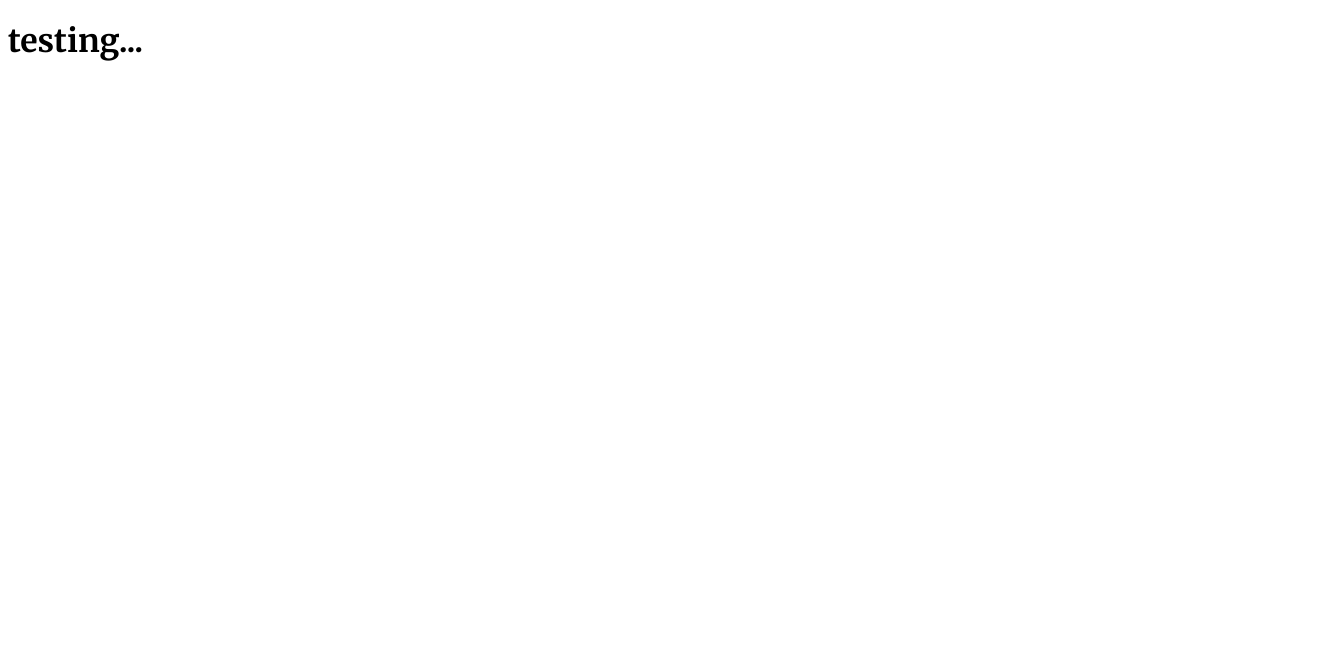
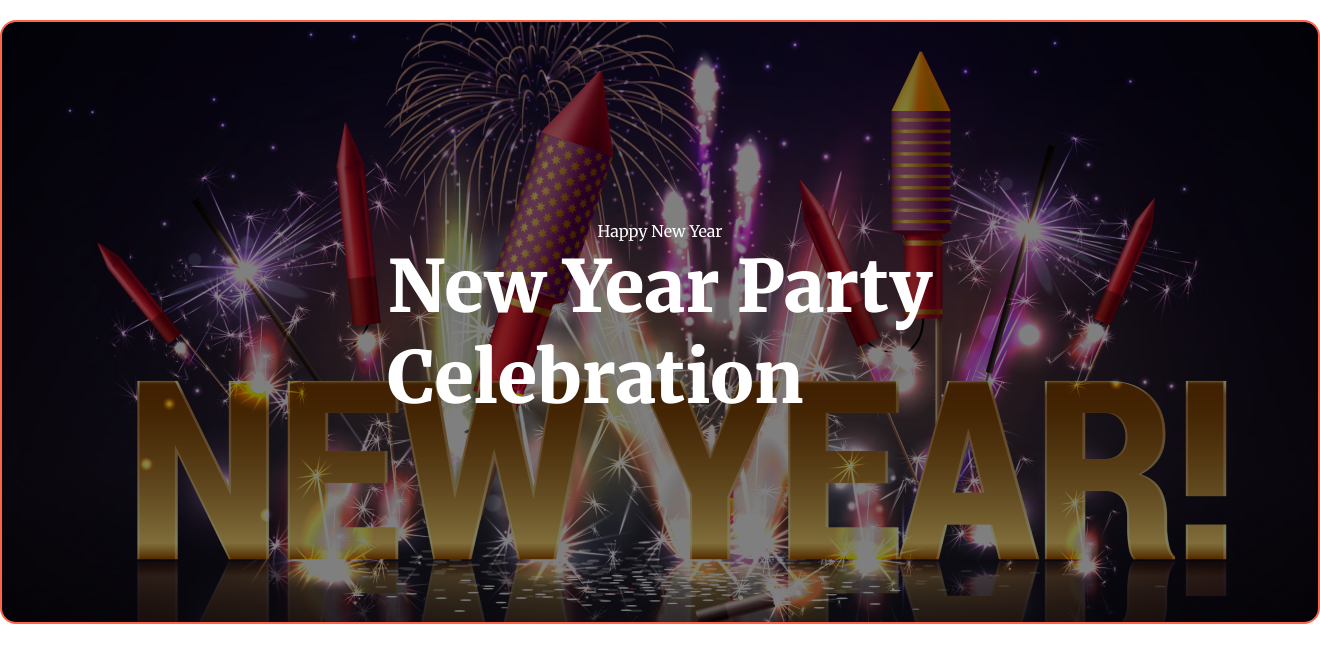
Before and after one commit to himel-minhaj/batch-9-assign-sl, a plain HTML site: page index.html in a window 1280 px wide. Shown: the whole page, 1320 px wide, since content can reach past the window. Drawn offline with Linux system fonts and the light colour scheme.

Commit message:
banner containt

```diff
--- a/index.html
+++ b/index.html
@@ -7,6 +7,16 @@
   <link rel="stylesheet" href="styles/styles.css">
 </head>
 <body>
-  <h1>testing...</h1>
+  <header class="banner-container">
+      <div class="banner-contant">
+        <p>Happy New Year</p>
+        <h1>New Year Party <br> Celebration</h1>
+      </div>
+  </header>
+
+
+
+  <main></main>
+  <footer></footer>
 </body>
 </html>
--- a/styles/styles.css
+++ b/styles/styles.css
@@ -1,5 +1,43 @@
 @import url('https://fonts.googleapis.com/css2?family=Merriweather:ital,wght@0,300;0,400;0,700;0,900;1,300;1,400;1,700;1,900&display=swap');
 
+
+*{
+box-sizing: border-box;
+margin: 0;
+padding: 0;
+}
 body {
   font-family: "Merriweather", serif;
 }
+ /* banner sectin style start here */
+
+.banner-container{
+
+width: 1320px;
+border: 2px solid tomato;
+min-height: 600px;
+margin: 0 auto;
+margin-top: 20px;
+border-radius: 16px;
+background-color: rgba(0, 0, 0, 0.5);
+background-blend-mode: overlay;
+background-image: url("../images/Banner\ Image.png");
+background-position: center;
+background-repeat: no-repeat; /* img choto hole bar bar na ashe*/
+background-size: cover;  /*jata img ta purata cover kora*/
+}
+
+.banner-contant p, h1{
+color: rgb(255, 255, 255);
+}
+.banner-contant h1{
+  font-weight: 900;
+  font-size: 72px;
+}
+.banner-contant {
+  display:flex;
+  flex-direction: column;
+  justify-content: center;
+  align-items: center;
+  height: 600px;
+}
```
